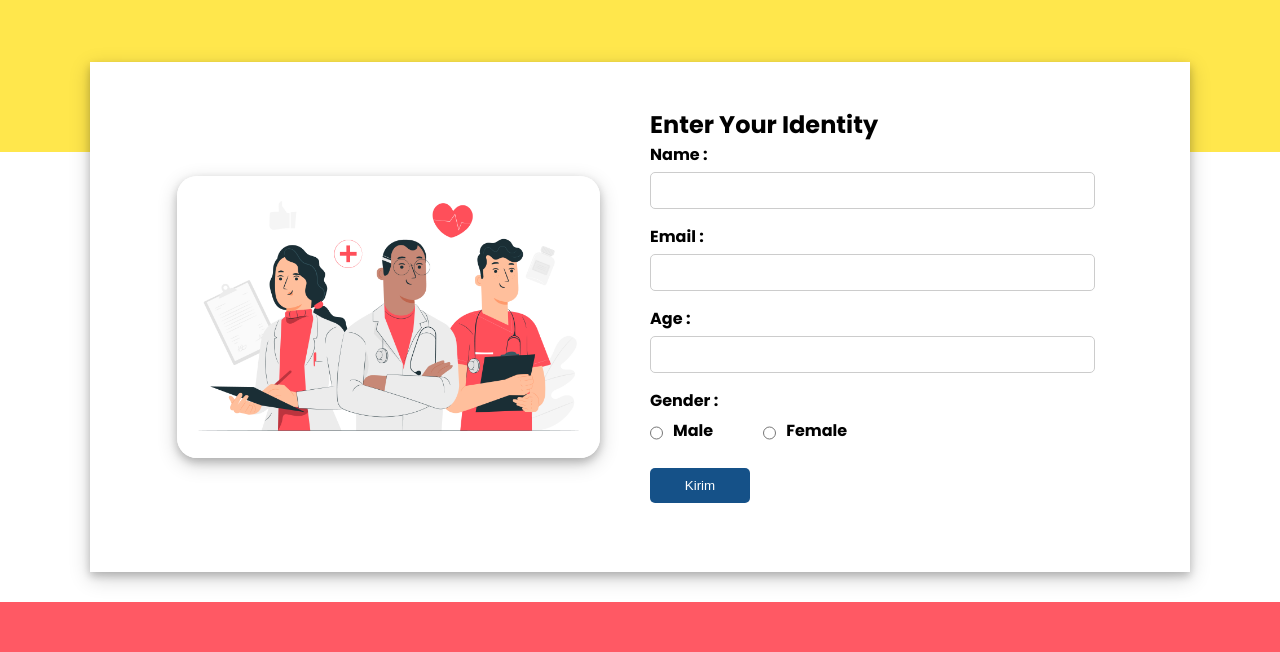
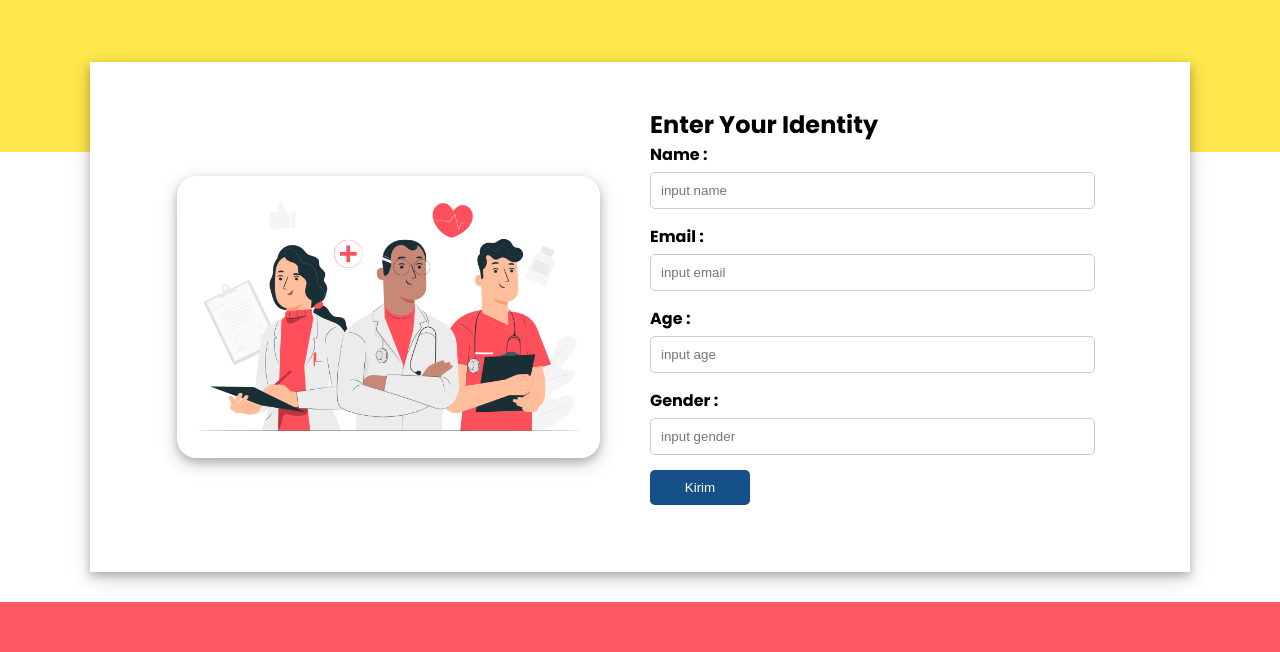
Before and after one commit to Kampus-Merdeka-Software-Engineering/FE-Palembang-30, a plain HTML site: page cek_diabetes.html in a window 1280 px wide. Shown: the part 148-800 px from the top of the page. Drawn offline with nearby package versions, Linux system fonts and the light colour scheme; some packages are replaced by stand-ins of ours; a script that the page names is missing.

Commit message:
new edit

```diff
--- a/JS/POST_CekDiabetes.js
+++ b/JS/POST_CekDiabetes.js
@@ -36,7 +36,9 @@ dataForm.addEventListener("click", function (event) {
   const emailInput = document.querySelector("#email");
   const ageInput = document.querySelector("#age");
   const jkInput = document.querySelector("#jk");
+  // const selectJk = document.querySelector('input[name="jk"]:checked').value;
 
+  // const jenis_kelamin = { jk: selectJk };
   const newData = {
     name: namaInput.value,
     email: emailInput.value,
--- a/JS/fetch_API_cekDiabetes.js
+++ b/JS/fetch_API_cekDiabetes.js
@@ -28,7 +28,6 @@ async function tampilData() {
                       <td>${item.email}</td>
                       <td>${item.age}</td>
                       <td>${item.gender}</td>
-                      <td>${item.result}</td>
                       <td>
                           <button class="btn-delete" onclick="deleteData(${item.id})">Delete</button>
                       </td>
--- a/cek_diabetes.html
+++ b/cek_diabetes.html
@@ -74,6 +74,7 @@
                   type="text"
                   id="nama"
                   name="name"
+                  placeholder="input name"
                   required
                 />
               </div>
@@ -84,14 +85,33 @@
                   type="email"
                   id="email"
                   name="email"
+                  placeholder="input email"
                   required
                 />
               </div>
               <div class="form-group">
                 <label class="form-label" for="name">Age :</label>
-                <input class="form-input" id="age" name="age" required />
+                <input
+                  class="form-input"
+                  type="number"
+                  id="age"
+                  name="age"
+                  placeholder="input age"
+                  required
+                />
               </div>
-              <label class="form-label" for="name">Gender :</label>
+              <div class="form-group">
+                <label class="form-label" for="name">Gender :</label>
+                <input
+                  class="form-input"
+                  type="text"
+                  id="jk"
+                  name="jk"
+                  placeholder="input gender"
+                  required
+                />
+              </div>
+              <!-- <label class="form-label" for="name">Gender :</label>
               <div class="form-radio">
                 <div class="jenis-kelamin">
                   <input
@@ -115,7 +135,7 @@
                   />
                   <label class="form-label" for="name">Female</label>
                 </div>
-              </div>
+              </div> -->
               <a href="#"
                 ><button class="form-button" id="btn-kirim" type="submit">
                   Kirim
```
Also changed, not shown: JS/POST_Feedback.js (+5 -5 lines), data-cek-diabetes.html (+0 -1 lines).
